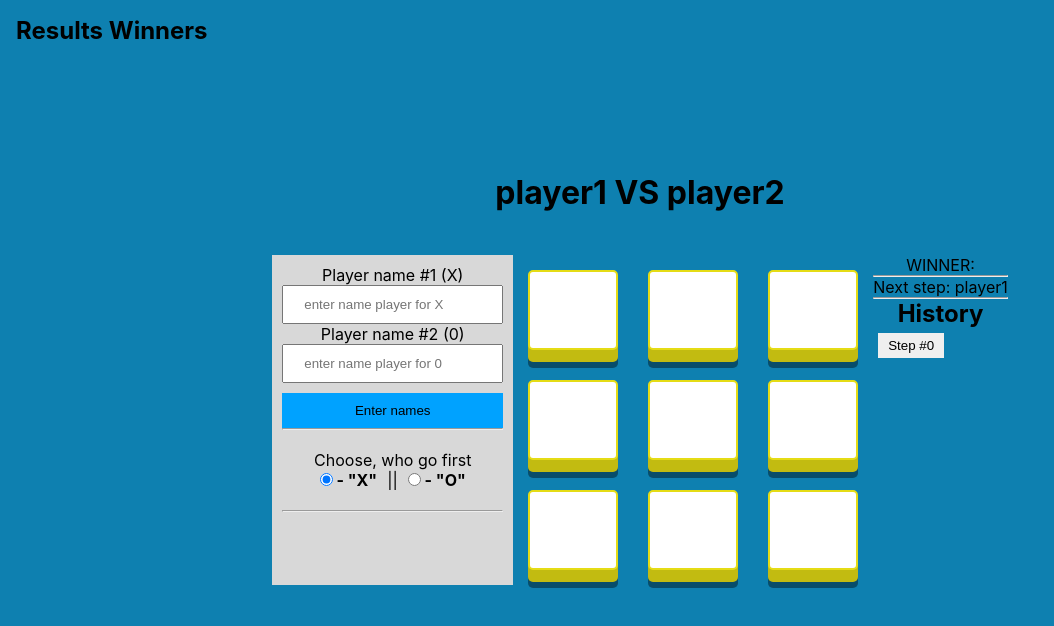
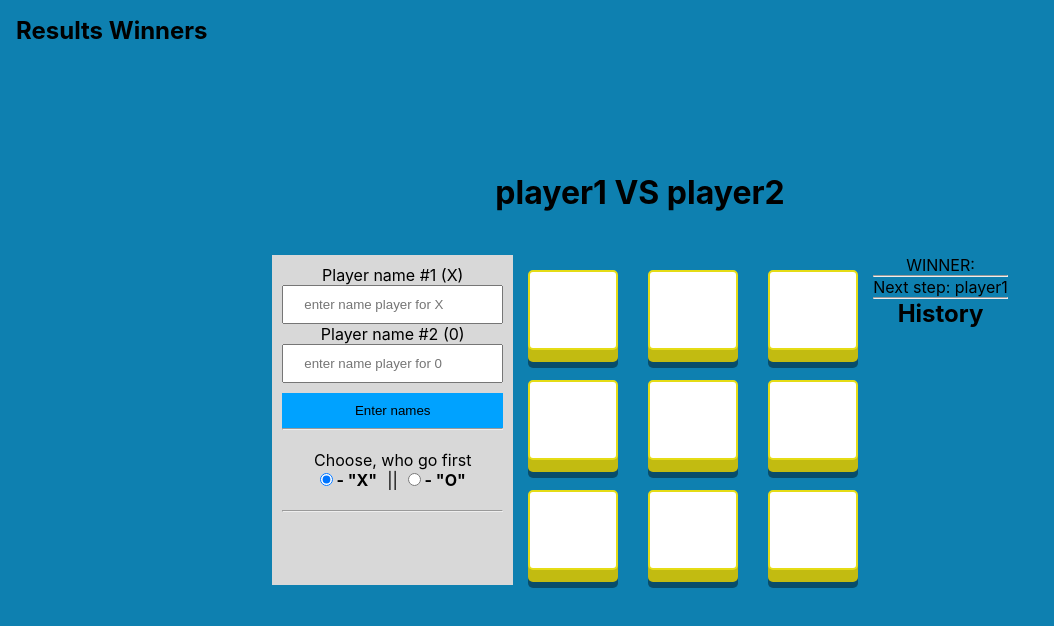
Before and after one commit to Raznaz/ReactHomeWorks, a React (Create React App) app: page / in a window 1280 px wide. Shown: the top 626 px of the page, without its empty margins (0-1054 px from the left). Built offline with nearby package versions, Linux system fonts and the light colour scheme; the HTML template or start-up script is replaced by a standard one.

Commit message:
component History

```diff
--- a/src/components/GiveUpButton/GiveUpButton.jsx
+++ b/src/components/GiveUpButton/GiveUpButton.jsx
@@ -25,7 +25,7 @@ function GiveUpButton() {
 	};
 
 	return (
-		<div>
+		<>
 			<Button
 				className="btnGiveUp"
 				onClick={() => giveUpPlayer()}
@@ -33,7 +33,7 @@ function GiveUpButton() {
 			>
 				I give up !
 			</Button>
-		</div>
+		</>
 	);
 }
 
--- a/src/components/History/History.jsx
+++ b/src/components/History/History.jsx
@@ -4,6 +4,7 @@ import { backToCurrentStep } from '../../actions';
 import { getSignTurn } from '../../utils';
 import './History.scss';
 import { bindNameSign } from '../../utils/BindNameSign';
+import Button from '../UI/Button/Button';
 
 function History() {
 	const [state, dispatch] = useGameStore();
@@ -27,13 +28,14 @@ function History() {
 			<h2>History</h2>
 			<div>
 				{state.history.map((currentStep, i) => (
-					<button
+					<Button
 						className="btnHistory"
 						key={i}
 						onClick={() => moveToStep(i)}
+						style={{ display: i === 0 && 'none' }}
 					>
 						Step #{i}
-					</button>
+					</Button>
 				))}
 			</div>
 		</div>
```
